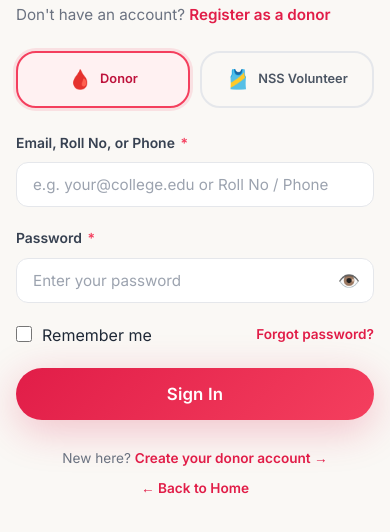
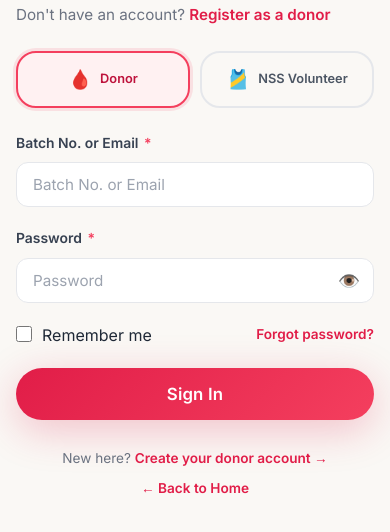
Before and after one commit to thamaraiselvan-tech/bloodlink-nss, a website: page login.html in a window 390 px wide. Shown: the part 132-664 px from the top of the page. Drawn offline with nearby package versions, Linux system fonts and the light colour scheme; no server answers.

Commit message:
style(login): set concise placeholders for donor (Batch No. or Email) and volunteer (Username / Password)

```diff
--- a/login.html
+++ b/login.html
@@ -69,14 +69,13 @@
 
     <form class="auth-form" id="loginForm" novalidate>
       <div class="form-group">
-        <label class="form-label" for="loginEmail"><span id="loginFieldLabel">Batch Number / Username / Email</span> <span class="required">*</span></label>
-        <input type="text" class="form-input" id="loginEmail" placeholder="e.g. 281232 or 9445613698" autocomplete="username" required>
-        <span id="volunteerHint" style="display:none;font-size:0.78rem;color:var(--red-600);margin-top:4px;"></span>
+        <label class="form-label" for="loginEmail"><span id="loginFieldLabel">Batch No. or Email</span> <span class="required">*</span></label>
+        <input type="text" class="form-input" id="loginEmail" placeholder="Batch No. or Email" autocomplete="username" required>
       </div>
       <div class="form-group">
         <label class="form-label" for="loginPassword">Password <span class="required">*</span></label>
         <div class="input-wrapper">
-          <input type="password" class="form-input" id="loginPassword" placeholder="Enter password (or Batch Number)" autocomplete="current-password" required>
+          <input type="password" class="form-input" id="loginPassword" placeholder="Password" autocomplete="current-password" required>
           <button type="button" class="password-toggle" tabindex="-1" aria-label="Show password">👁️</button>
         </div>
       </div>
@@ -119,17 +118,14 @@
     const label = document.getElementById('loginFieldLabel');
     const input = document.getElementById('loginEmail');
     const passInput = document.getElementById('loginPassword');
-    const hint = document.getElementById('volunteerHint');
     if (role === 'volunteer') {
-      label.textContent = 'Batch Number / Mobile (Username)';
-      input.placeholder = 'Enter 6-digit Batch No. or Officer Mobile (9445613698)';
-      passInput.placeholder = 'Enter Batch No. or Mobile as password';
-      hint.style.display = 'block';
+      label.textContent = 'Username';
+      input.placeholder = 'Username';
+      passInput.placeholder = 'Password';
     } else {
-      label.textContent = 'Email, Roll No, or Phone';
-      input.placeholder = 'e.g. your@college.edu or Roll No / Phone';
-      passInput.placeholder = 'Enter your password';
-      hint.style.display = 'none';
+      label.textContent = 'Batch No. or Email';
+      input.placeholder = 'Batch No. or Email';
+      passInput.placeholder = 'Password';
     }
   }
 
@@ -161,7 +157,7 @@
     const role       = document.querySelector('input[name="role"]:checked').value;
 
     if (!identifier) {
-      showFieldError('loginEmail', role === 'volunteer' ? 'Please enter your Batch Number.' : 'Please enter your Email, Roll Number, or Phone.');
+      showFieldError('loginEmail', role === 'volunteer' ? 'Please enter your username.' : 'Please enter your Batch No. or Email.');
       return;
     }
     if (identifier.includes('@') && !validateEmail(identifier)) {
@@ -231,7 +227,7 @@
           showFieldError('loginPassword', 'Invalid password. Please double check your password.');
           showToast('Invalid password. Please try again.', 'error');
         } else {
-          showFieldError('loginPassword', role === 'volunteer' ? 'Invalid credentials. Please check your batch number or password.' : 'Invalid credentials. No donor account found for this email, roll number, or phone.');
+          showFieldError('loginPassword', role === 'volunteer' ? 'Invalid username or password.' : 'Invalid credentials. Please check your Batch No., Email, or password.');
           showToast('Login failed. Check your credentials.', 'error');
         }
         return;
```
